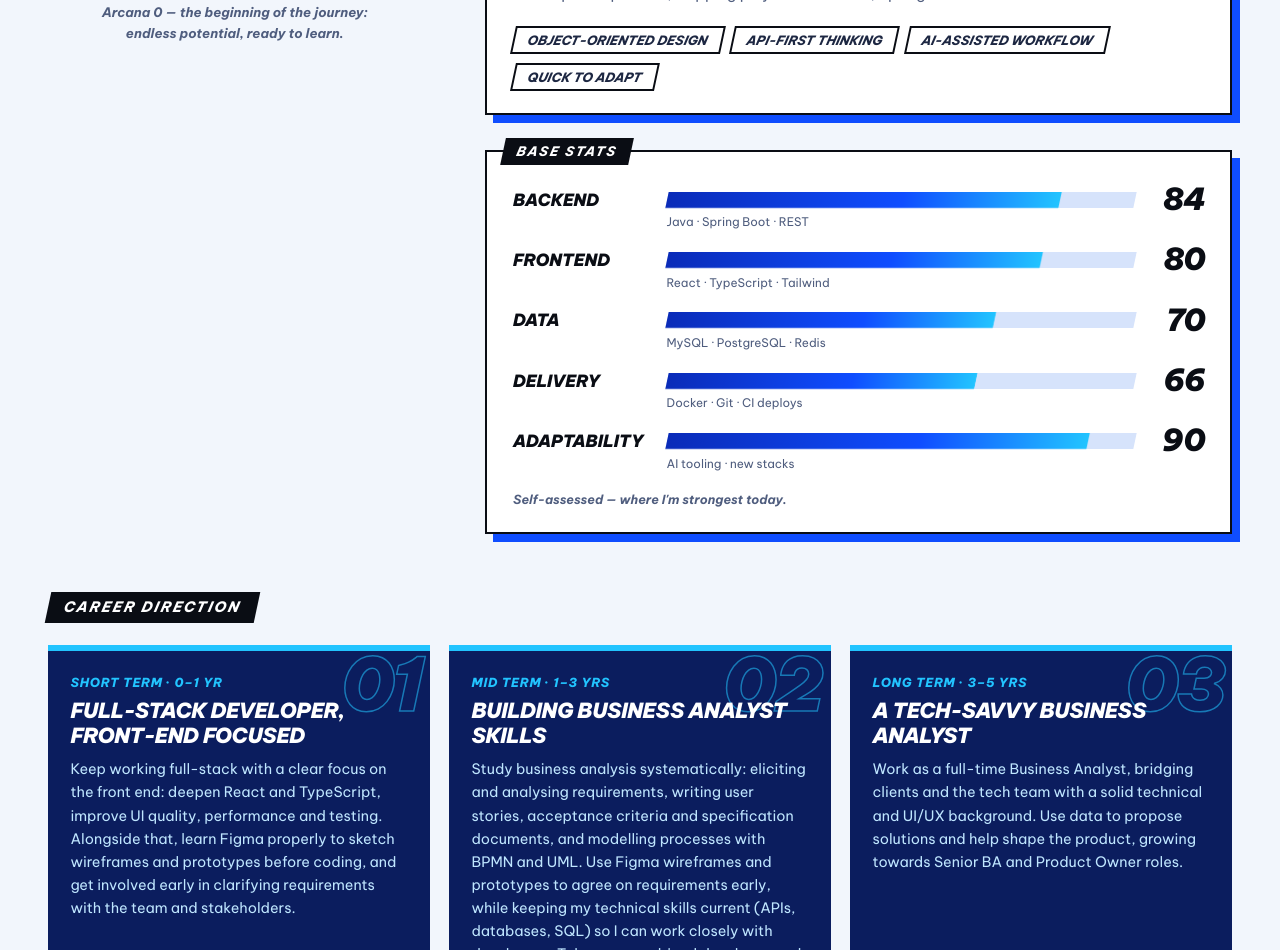
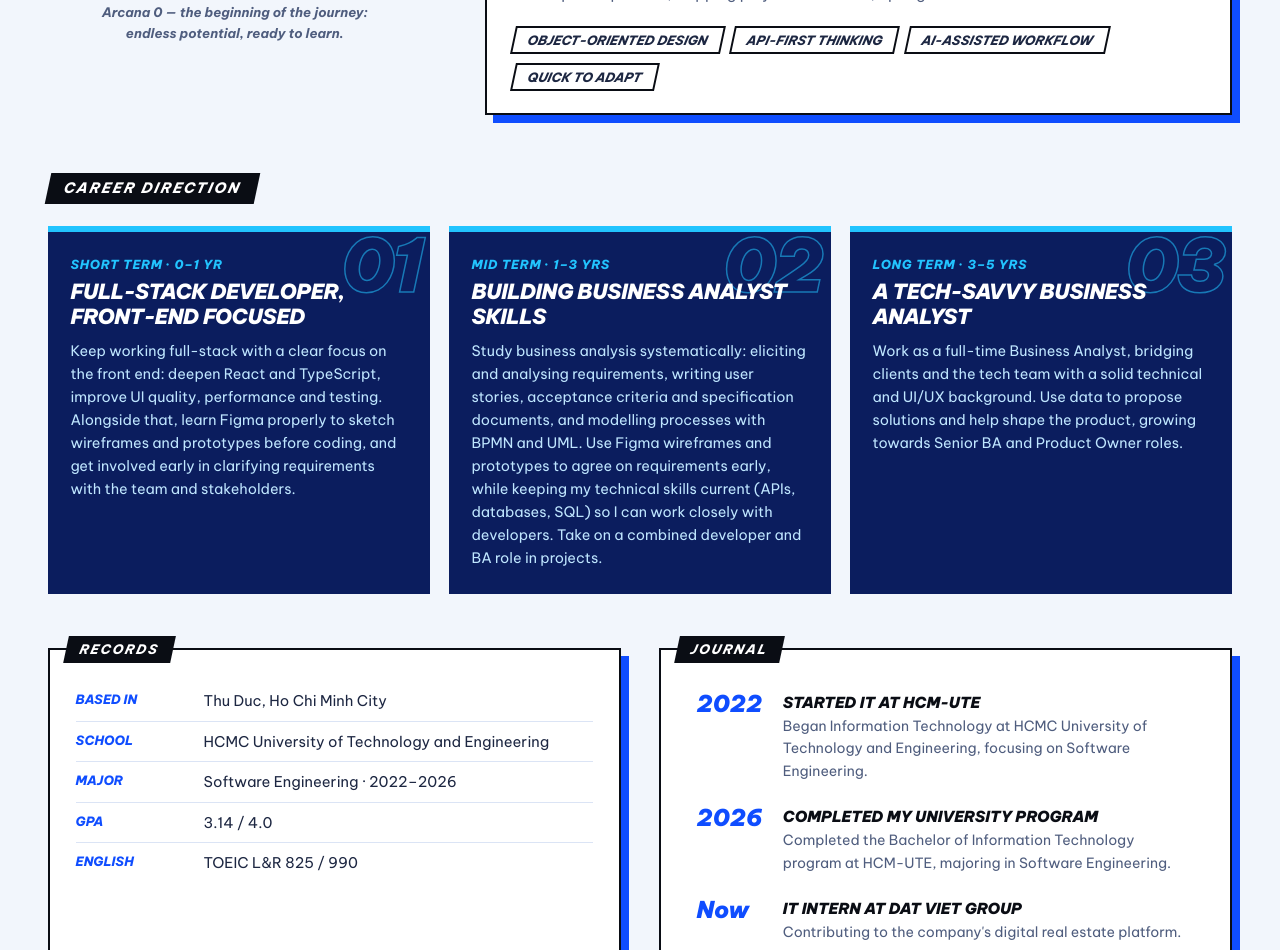
Before and after one commit to tramvirtualis/tram-virtualis-portfolio, a React (Vite) app: page /about in a window 1280 px wide. Shown: the part 880-1830 px from the top of the page. Built offline with nearby package versions, Linux system fonts and the light colour scheme; a web font is replaced by a local one.

Commit message:
delete a part

```diff
--- a/src/data/profile.ts
+++ b/src/data/profile.ts
@@ -41,19 +41,6 @@ export const records: { label: Text; value: Text }[] = [
   {
     label: { en: "English", vi: "Ngoại ngữ" },
     value: { en: "TOEIC L&R 825 / 990", vi: "Tiếng Anh — TOEIC L&R 825 / 990" },
-  },
-];
-
-// Stat bars are a self-assessment; tune the values freely (0–100).
-export const attributes: { name: Text; note: Text; value: number }[] = [
-  { name: "Backend", note: "Java · Spring Boot · REST", value: 84 },
-  { name: "Frontend", note: "React · TypeScript · Tailwind", value: 80 },
-  { name: { en: "Data", vi: "Dữ liệu" }, note: "MySQL · PostgreSQL · Redis", value: 70 },
-  { name: { en: "Delivery", vi: "Triển khai" }, note: "Docker · Git · CI deploys", value: 66 },
-  {
-    name: { en: "Adaptability", vi: "Thích nghi" },
-    note: { en: "AI tooling · new stacks", vi: "Công cụ AI · công nghệ mới" },
-    value: 90,
   },
 ];
 
--- a/src/i18n/ui.ts
+++ b/src/i18n/ui.ts
@@ -13,11 +13,6 @@ export const ui = {
   downloadCv: { en: "Download CV", vi: "Tải CV" },
 
   // Profile (status screen)
-  baseStats: { en: "Base stats", vi: "Chỉ số cơ bản" },
-  statsNote: {
-    en: "Self-assessed — where I'm strongest today.",
-    vi: "Tự đánh giá — thế mạnh hiện tại của tôi.",
-  },
   classLabel: { en: "Class", vi: "Lớp" },
   arcanaTitle: { en: "THE DEVELOPER", vi: "LẬP TRÌNH VIÊN" },
   arcanaNote: {
--- a/src/pages/AboutPage.tsx
+++ b/src/pages/AboutPage.tsx
@@ -2,7 +2,7 @@ import type { CSSProperties } from "react";
 import { ScreenLayout } from "../components/layout/ScreenLayout";
 import { ArcanaCard, Highlight } from "../components/ornaments/Ornaments";
 import { menuItem } from "../data/menu";
-import { attributes, goals, profile, records, timeline, traits } from "../data/profile";
+import { goals, profile, records, timeline, traits } from "../data/profile";
 import { useLang } from "../i18n/lang";
 import { ui } from "../i18n/ui";
 
@@ -50,21 +50,6 @@ export function AboutPage() {
             </ul>
           </section>
 
-          {/* Base stats */}
-          <section className="panel rise" style={{ "--i": 5 } as CSSProperties}>
-            <h2 className="panel__title">{t(ui.baseStats)}</h2>
-            <ul className="stats">
-              {attributes.map((a, i) => (
-                <li key={i} className="stat" style={{ "--v": a.value / 100, "--k": i } as CSSProperties}>
-                  <span className="stat__name">{t(a.name)}</span>
-                  <span className="stat__bar" aria-hidden="true" />
-                  <span className="stat__value">{a.value}</span>
-                  <span className="stat__note">{t(a.note)}</span>
-                </li>
-              ))}
-            </ul>
-            <p className="panel__foot">{t(ui.statsNote)}</p>
-          </section>
         </div>
       </div>
 
```
